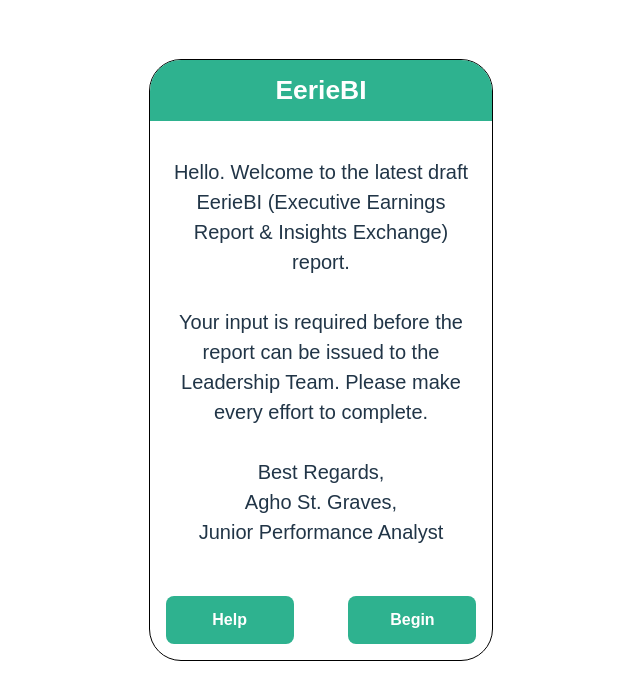
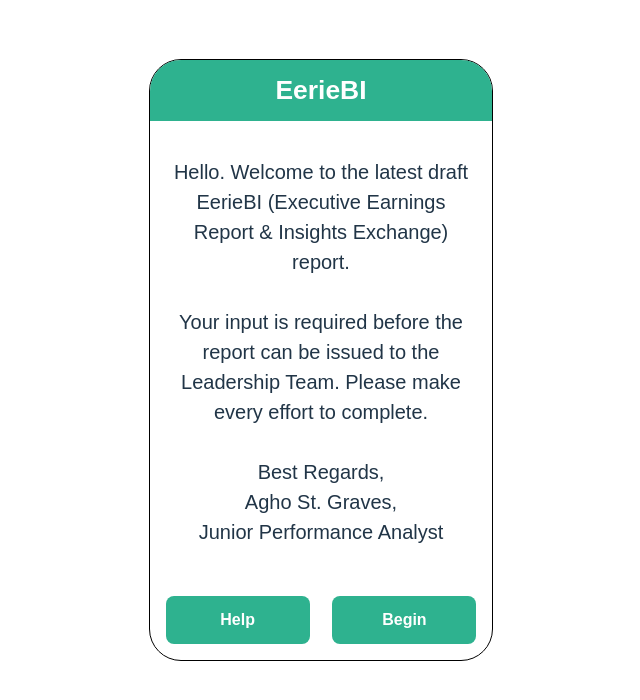
Before and after one commit to lewdry/Dashboard, a Svelte app in the folder my-svelte-app/: page / in a window 1280 px wide. Shown: the top 700 px of the page, without its empty margins (319-959 px from the left). Built offline with nearby package versions, Linux system fonts and the light colour scheme.

Commit message:
Refactor button in page components

```diff
--- a/my-svelte-app/src/Pages/Page0.svelte
+++ b/my-svelte-app/src/Pages/Page0.svelte
@@ -31,7 +31,7 @@
 
     button {
       /* Fixed size */
-      width: 22vw;
+      width: 18vw;
       height: 6vh;
 
       /* Flexible text container */
--- a/my-svelte-app/src/Pages/Page1.svelte
+++ b/my-svelte-app/src/Pages/Page1.svelte
@@ -46,13 +46,10 @@
 
     button {
       /* Fixed size */
-      width: 16vh;
+      width: 18vh;
       height: 6vh;
 
-      /* Flexible text container */
-      display: flex;
-      justify-content: center;
-      align-items: center;
+
 
       /* Text properties */
       font-size: 2vh;
--- a/my-svelte-app/src/Pages/Page2.svelte
+++ b/my-svelte-app/src/Pages/Page2.svelte
@@ -31,7 +31,7 @@
 
     button {
       /* Fixed size */
-      width: 22vw;
+      width: 18vh;
       height: 6vh;
 
       /* Flexible text container */
--- a/my-svelte-app/src/Pages/Page3.svelte
+++ b/my-svelte-app/src/Pages/Page3.svelte
@@ -31,7 +31,7 @@
 
     button {
       /* Fixed size */
-      width: 22vw;
+      width: 18vh;
       height: 6vh;
 
       /* Flexible text container */
@@ -43,7 +43,6 @@
       font-size: 2vh;
       line-height: 1.2;
       text-align: center;
-      font-weight: 600;
 
       /* Prevent text overflow */
       overflow: hidden;
--- a/my-svelte-app/src/Pages/Page4.svelte
+++ b/my-svelte-app/src/Pages/Page4.svelte
@@ -31,7 +31,7 @@
 
     button {
       /* Fixed size */
-      width: 22vw;
+      width: 18vh;
       height: 6vh;
 
       /* Flexible text container */
--- a/my-svelte-app/src/Pages/Page5.svelte
+++ b/my-svelte-app/src/Pages/Page5.svelte
@@ -31,7 +31,7 @@
 
     button {
       /* Fixed size */
-      width: 22vw;
+      width: 18vh;
       height: 6vh;
 
       /* Flexible text container */
```
